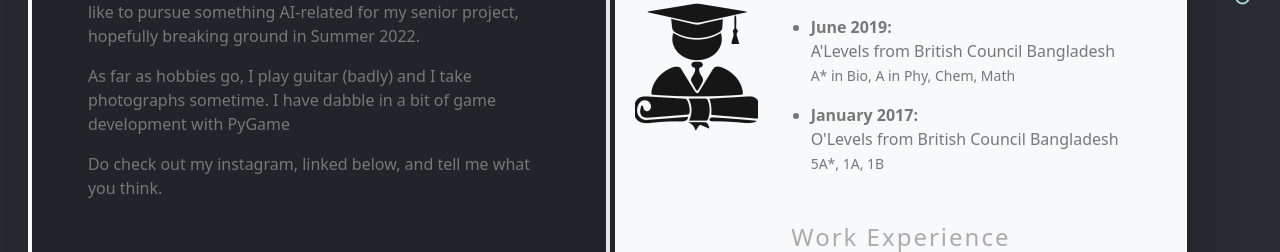
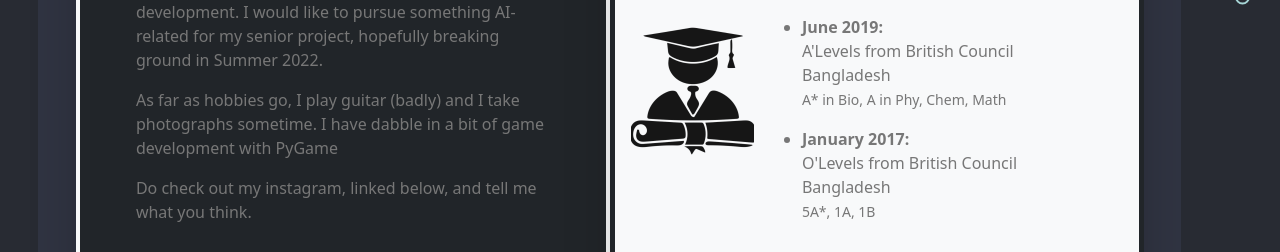
Before and after one commit to treeDweller98/MyPortfolio-CSE309-Midterm, a plain HTML site: page index.html in a window 1280 px wide. Shown: the part 447-699 px from the top of the page. Drawn offline with Linux system fonts and the light colour scheme.

Commit message:
minor tweaks

```diff
--- a/css/custom.css
+++ b/css/custom.css
@@ -12,6 +12,7 @@ footer {
     padding: 2% 0;
     border-style: ridge none none;
     border-color: rgb(196, 183, 183);
+    background-color: #212529;
     color: rgb(212, 204, 204);
     font-variant: small-caps;
     font-size: small;
--- a/index.html
+++ b/index.html
@@ -126,7 +126,7 @@
                 <div class="container mb-5">
                     <h1 class="my-5"> all about me </h1>
 
-                    <div class="row gx-5 my-5">
+                    <div class="row gx-5 my-5 px-5">
 
                         <div class="col-md-12 col-lg-6 shadow-lg p-2 mb-5 bg-dark border border-4 border-light rounded">
                             <div class="my-auto">
```
